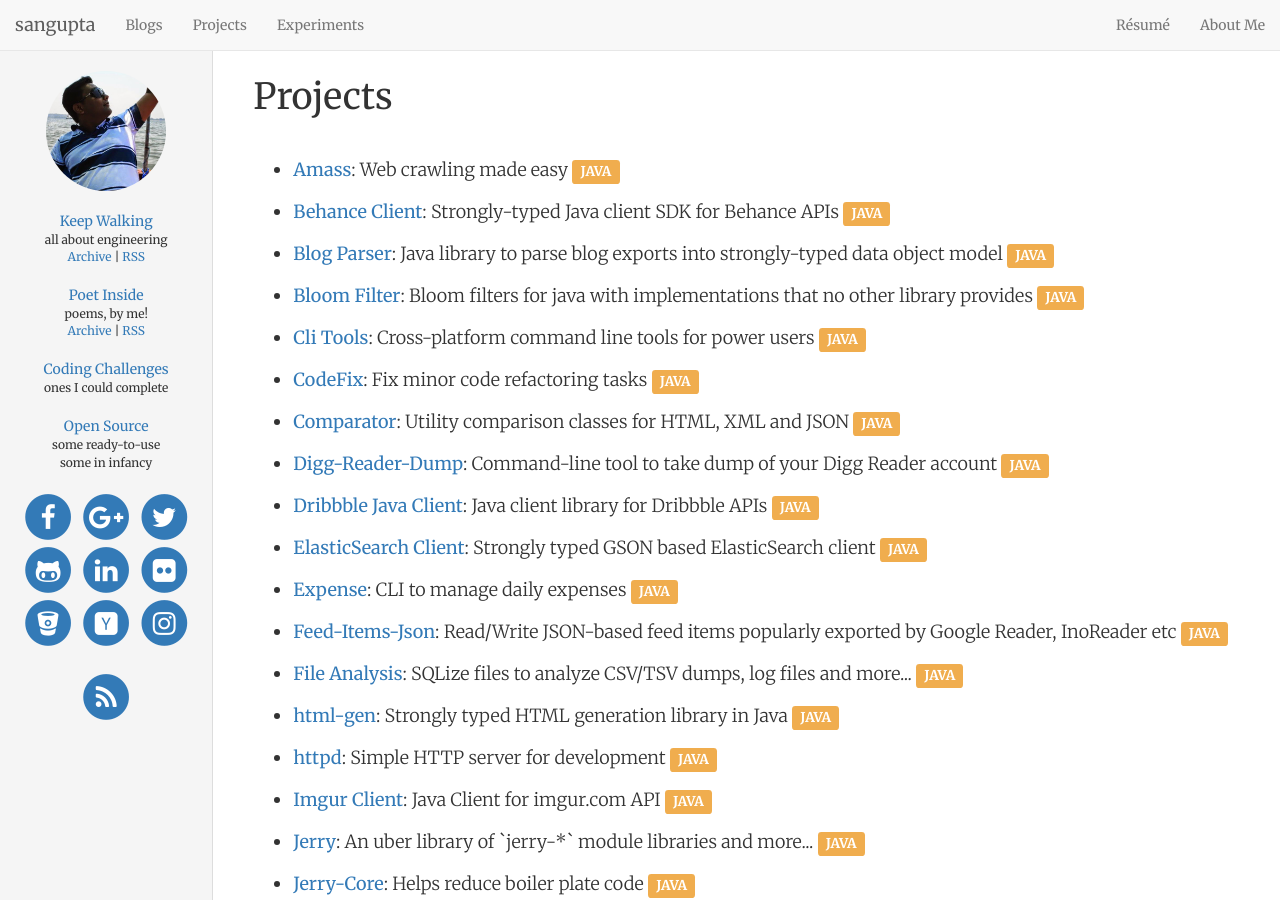
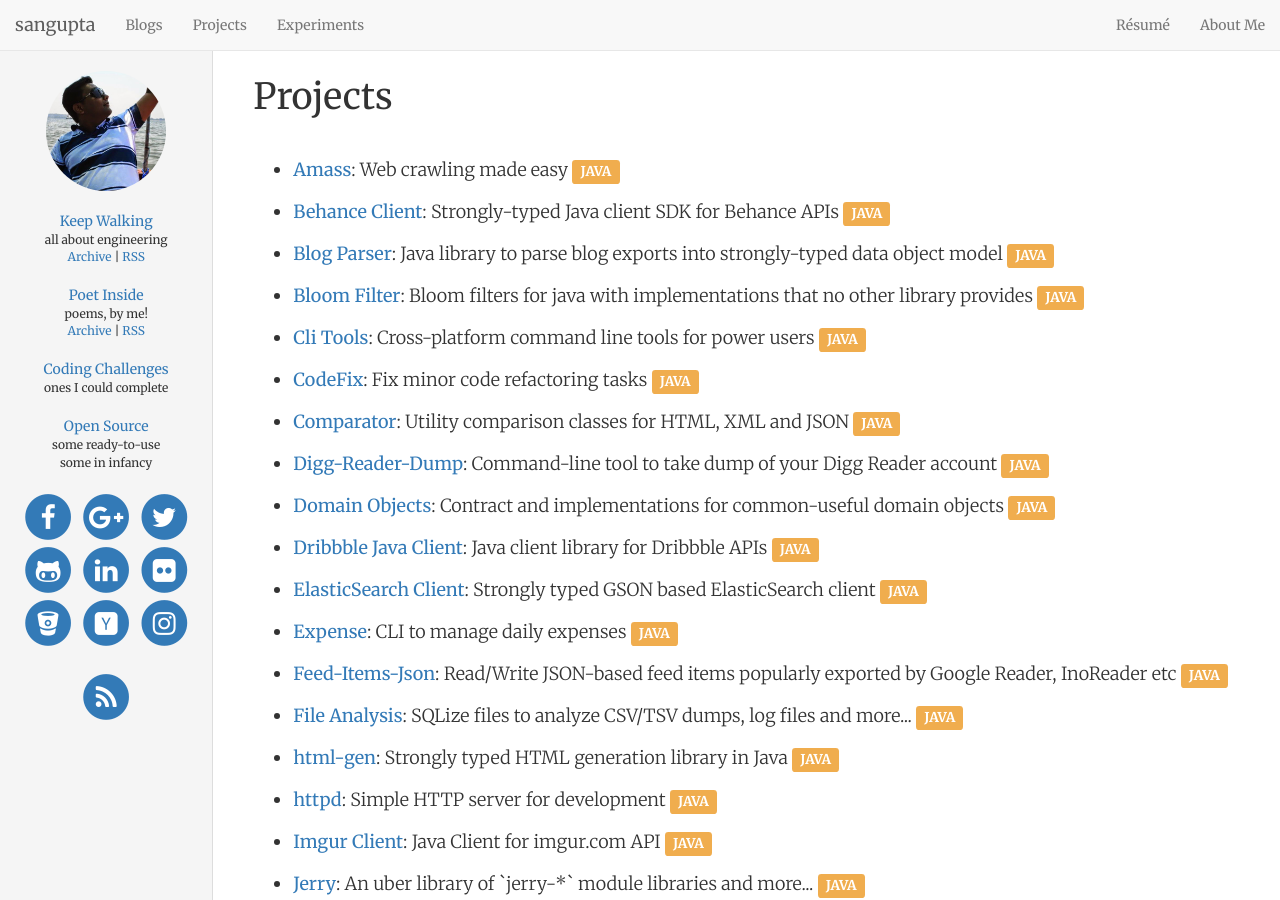
Before and after one commit to sangupta/sangupta.github.io, a Jekyll site: the page built from projects/index.md, in a window 1280 px wide and 900 px high. Built offline with Jekyll 4.4.1, drawn with Linux system fonts in a browser that asks for light colours; nearby versions of some CDN libraries; Markdown is read by kramdown in place of the engine named in the settings; comment, search, counter and statistics services are not loaded.

Commit message:
Update index.md

```diff
--- a/projects/index.md
+++ b/projects/index.md
@@ -65,6 +65,14 @@
 	<li>
 		<span class="name">
 			<a href="/projects/digg-reader-dump">Digg-Reader-Dump</a>: Command-line tool to take dump of your Digg Reader account
+		</span>
+
+		<span class="label label-warning">JAVA</span>
+	</li>
+
+	<li>
+		<span class="name">
+			<a href="/projects/dribbble-java-client">Domain Objects</a>: Contract and implementations for common-useful domain objects
 		</span>
 
 		<span class="label label-warning">JAVA</span>
```
